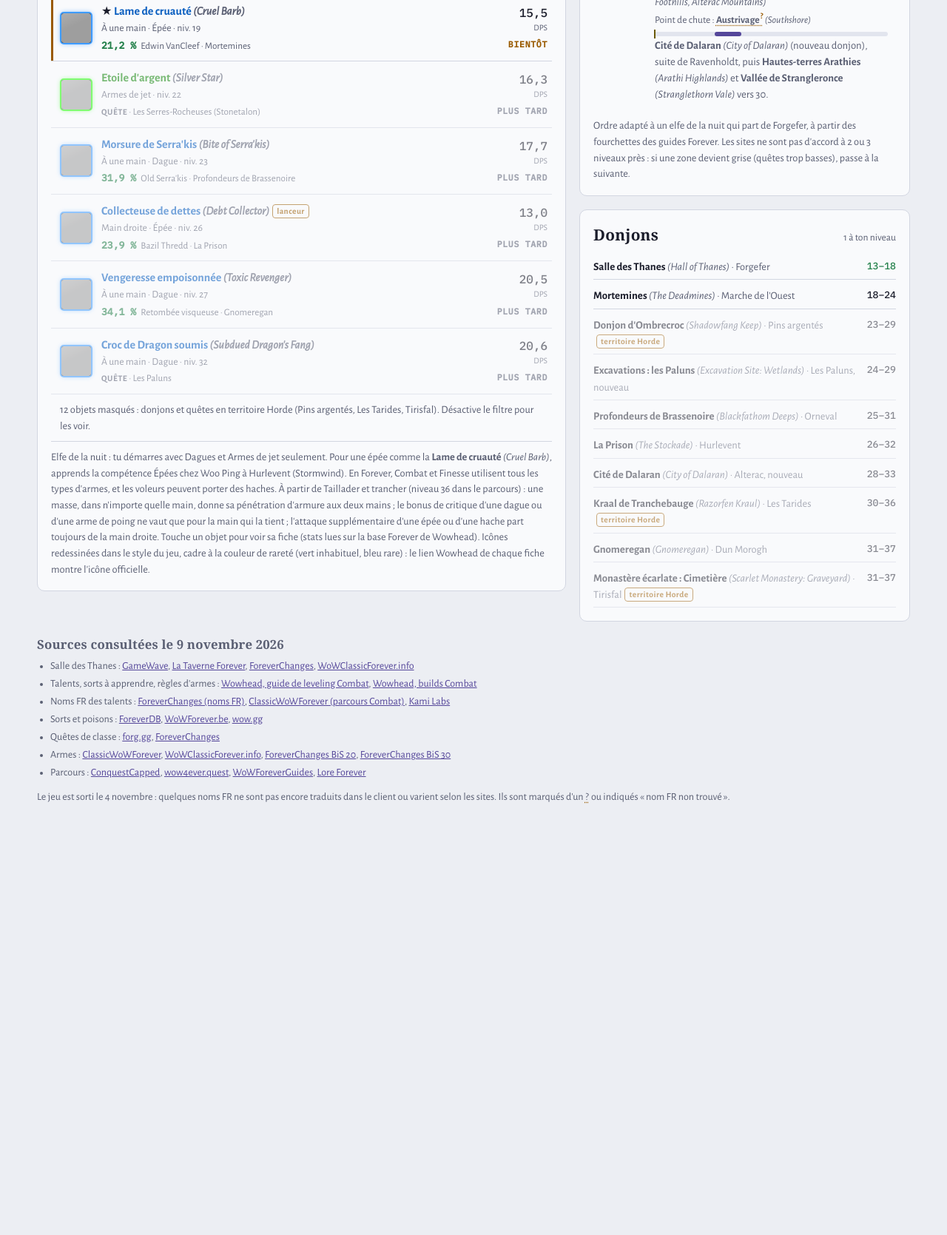
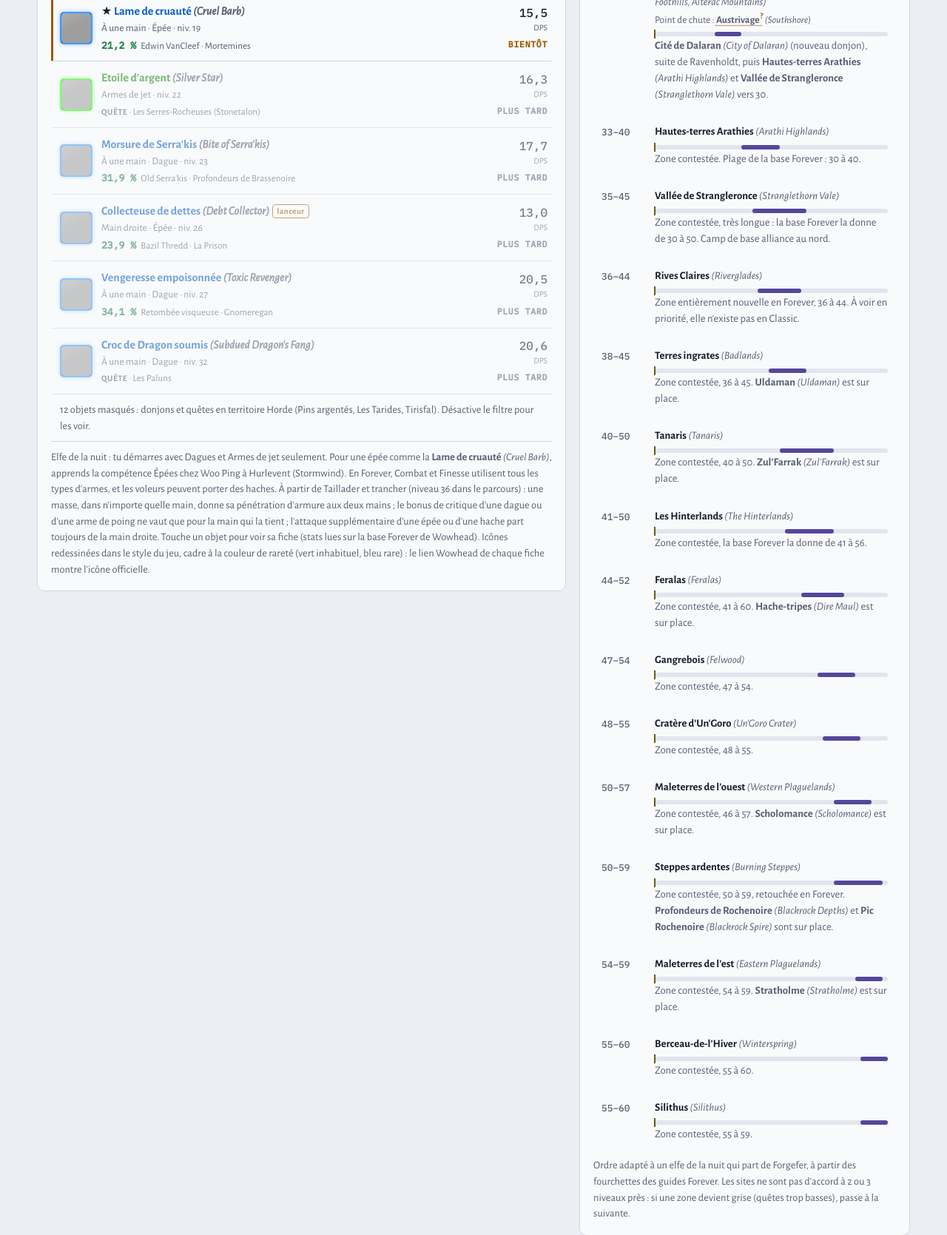
Before and after one commit to Oxxvard/WOWFOREVER, a plain HTML site: page carnet-voleur-site_1/index.html in a window 1280 px wide. Shown: the part 3141-4810 px from the top of the page at 74% size. Before the commit the page ends 4277 px from the top, so only its background shows below. Drawn offline with nearby package versions, Linux system fonts and the light colour scheme; grey boxes are pictures that could not be loaded; a web font is replaced by a local one.

Commit message:
Zones et donjons jusqu'au 60
Quatorze zones du 33 au 60 et dix donjons du 37 au 60, noms FR et EN
et plages de niveaux lus sur la liste des zones de Wowhead Forever.
Le point de chute devient facultatif. Cache v10.

Co-Authored-By: Claude Opus 5 <noreply@anthropic.com>

```diff
--- a/carnet-voleur-site_1/index.html
+++ b/carnet-voleur-site_1/index.html
@@ -507,7 +507,21 @@ footer{margin-top:22px}
     {a:22, b:26, zone:nm("Les Paluns","Wetlands",1), hub:nm("Port de Menethil","Menethil Harbor",0), txt:"Plus de 50 quêtes dont des nouvelles en Forever. Garde la chaîne de Thandol (Thandol Span) pour le 28. Bateau vers Auberdine pour rentrer en Kalimdor."},
     {a:23, b:28, zone:nm("Orneval","Ashenvale",1), hub:"Astranaar", txt:"Grosse zone elfe, nouvelles quêtes Forever. " + nm("Profondeurs de Brassenoire","Blackfathom Deeps",1) + " juste à côté. " + nm("Sombrivage","Darkshore",1) + " en appoint si tu manques de quêtes."},
     {a:24, b:29, zone:nm("Bois de la Pénombre","Duskwood",1), hub:nm("Sombre-Comté","Darkshire",0), txt:"La zone la plus riche (environ 85 quêtes). Enchaîne avec " + nm("Excavations : les Paluns","Excavation Site: Wetlands",1) + " et " + nm("La Prison","The Stockade",1) + "."},
-    {a:28, b:33, zone:nm("Contreforts de Hautebrande et Alterac","Hillsbrad Foothills, Alterac Mountains",0), hub:nm("Austrivage","Southshore",0), txt:nm("Cité de Dalaran","City of Dalaran",1) + " (nouveau donjon), suite de Ravenholdt, puis " + nm("Hautes-terres Arathies","Arathi Highlands",1) + " et " + nm("Vallée de Strangleronce","Stranglethorn Vale",1) + " vers 30."}
+    {a:28, b:33, zone:nm("Contreforts de Hautebrande et Alterac","Hillsbrad Foothills, Alterac Mountains",0), hub:nm("Austrivage","Southshore",0), txt:nm("Cité de Dalaran","City of Dalaran",1) + " (nouveau donjon), suite de Ravenholdt, puis " + nm("Hautes-terres Arathies","Arathi Highlands",1) + " et " + nm("Vallée de Strangleronce","Stranglethorn Vale",1) + " vers 30."},
+    {a:33, b:40, zone:nm("Hautes-terres Arathies","Arathi Highlands",1), txt:"Zone contestée. Plage de la base Forever : 30 à 40."},
+    {a:35, b:45, zone:nm("Vallée de Strangleronce","Stranglethorn Vale",1), txt:"Zone contestée, très longue : la base Forever la donne de 30 à 50. Camp de base alliance au nord."},
+    {a:36, b:44, zone:nm("Rives Claires","Riverglades",1), txt:"Zone entièrement nouvelle en Forever, 36 à 44. À voir en priorité, elle n'existe pas en Classic."},
+    {a:38, b:45, zone:nm("Terres ingrates","Badlands",1), txt:"Zone contestée, 36 à 45. " + nm("Uldaman","Uldaman",1) + " est sur place."},
+    {a:40, b:50, zone:nm("Tanaris","Tanaris",1), txt:"Zone contestée, 40 à 50. " + nm("Zul'Farrak","Zul'Farrak",1) + " est sur place."},
+    {a:41, b:50, zone:nm("Les Hinterlands","The Hinterlands",1), txt:"Zone contestée, la base Forever la donne de 41 à 56."},
+    {a:44, b:52, zone:nm("Feralas","Feralas",1), txt:"Zone contestée, 41 à 60. " + nm("Hache-tripes","Dire Maul",1) + " est sur place."},
+    {a:47, b:54, zone:nm("Gangrebois","Felwood",1), txt:"Zone contestée, 47 à 54."},
+    {a:48, b:55, zone:nm("Cratère d'Un'Goro","Un'Goro Crater",1), txt:"Zone contestée, 48 à 55."},
+    {a:50, b:57, zone:nm("Maleterres de l'ouest","Western Plaguelands",1), txt:"Zone contestée, 46 à 57. " + nm("Scholomance","Scholomance",1) + " est sur place."},
+    {a:50, b:59, zone:nm("Steppes ardentes","Burning Steppes",1), txt:"Zone contestée, 50 à 59, retouchée en Forever. " + nm("Profondeurs de Rochenoire","Blackrock Depths",1) + " et " + nm("Pic Rochenoire","Blackrock Spire",1) + " sont sur place."},
+    {a:54, b:59, zone:nm("Maleterres de l'est","Eastern Plaguelands",1), txt:"Zone contestée, 54 à 59. " + nm("Stratholme","Stratholme",1) + " est sur place."},
+    {a:55, b:60, zone:nm("Berceau-de-l'Hiver","Winterspring",1), txt:"Zone contestée, 55 à 60."},
+    {a:55, b:60, zone:nm("Silithus","Silithus",1), txt:"Zone contestée, 55 à 59."}
   ];
 
   /* ---------- Donjons ---------- */
@@ -521,7 +535,17 @@ footer{margin-top:22px}
     {fr:"Cité de Dalaran", en:"City of Dalaran", a:28, b:33, st:1, where:"Alterac, nouveau"},
     {fr:"Kraal de Tranchebauge", en:"Razorfen Kraul", a:30, b:36, st:1, where:"Les Tarides", terr:true},
     {fr:"Gnomeregan", en:"Gnomeregan", a:31, b:37, st:1, where:"Dun Morogh"},
-    {fr:"Monastère écarlate : Cimetière", en:"Scarlet Monastery: Graveyard", a:31, b:37, st:1, where:"Tirisfal", terr:true}
+    {fr:"Monastère écarlate : Cimetière", en:"Scarlet Monastery: Graveyard", a:31, b:37, st:1, where:"Tirisfal", terr:true},
+    {fr:"Souilles de Tranchebauge", en:"Razorfen Downs", a:37, b:47, st:1, where:"Les Tarides", terr:true},
+    {fr:"Uldaman", en:"Uldaman", a:42, b:52, st:1, where:"Terres ingrates"},
+    {fr:"Maraudon", en:"Maraudon", a:42, b:52, st:1, where:"Désolace"},
+    {fr:"Hache-tripes", en:"Dire Maul", a:44, b:54, st:1, where:"Feralas"},
+    {fr:"Zul'Farrak", en:"Zul'Farrak", a:46, b:56, st:1, where:"Tanaris"},
+    {fr:"Stratholme", en:"Stratholme", a:48, b:58, st:1, where:"Maleterres de l'est"},
+    {fr:"Temple englouti", en:"Sunken Temple", a:50, b:60, st:1, where:"Marais des Chagrins"},
+    {fr:"Profondeurs de Rochenoire", en:"Blackrock Depths", a:52, b:60, st:1, where:"Gorge des Vents brûlants"},
+    {fr:"Pic Rochenoire", en:"Blackrock Spire", a:55, b:60, st:1, where:"Gorge des Vents brûlants"},
+    {fr:"Scholomance", en:"Scholomance", a:55, b:60, st:1, where:"Maleterres de l'ouest"}
   ];
 
   /* ---------- Objets ---------- */
@@ -686,7 +710,7 @@ footer{margin-top:22px}
     if (t){
       items.push(["Talent", "Place ton point dans <span class=\"talent-pill\">" + (t.fr ? esc(t.fr) : esc(t.en)) + " <span class=\"en\">(" + esc(t.en) + ")</span></span> <span class=\"mono small\">" + r[tid] + "/" + t.max + "</span>" + (t.fr ? "" : " <span class=\"nofr\">nom FR non traduit en jeu</span>")]);
     }
-    if (L > 40) items.push(["Après le 40", "Les sorts, les poisons et le parcours de talents vont jusqu'au 60. Wowhead n'a pas de guide de leveling Combat pour Forever : le parcours du 41 au 60 est déduit des arbres Forever, pas recopié d'un guide. Les zones, les donjons et les armes s'arrêtent encore au 40 : cette partie du carnet reste à écrire."]);
+    if (L > 40) items.push(["Après le 40", "Tout va jusqu'au 60 sauf les armes, qui s'arrêtent encore au 40. Wowhead n'a pas de guide de leveling Combat pour Forever : le parcours de talents du 41 au 60 est déduit des arbres Forever, et les zones du 33 au 60 sont celles de la base Forever, sans itinéraire de quêtes détaillé."]);
     if (SPELLS[L]) items.push(["Maître voleur", spellsHtml(SPELLS[L])]);
     else items.push(["Maître voleur", "<span class=\"small\">Rien à apprendre : les sorts et rangs tombent aux niveaux pairs.</span>"]);
     if (L === 17) items.push(["Rappel", "Vérifie que tu as appris au 16 : " + spellsHtml(SPELLS[16])]);
@@ -845,7 +869,7 @@ footer{margin-top:22px}
       var cls = "stop" + (L >= s.a && L <= s.b ? " cur" : (L > s.b ? " past" : ""));
       var left = ((s.a - MIN) / span * 100), w = ((s.b - s.a) / span * 100);
       var mark = ((L - MIN) / span * 100);
-      return "<div class=\"" + cls + "\"><span class=\"range\">" + s.a + "–" + s.b + "</span><div style=\"min-width:0\"><p>" + s.zone + "</p><p class=\"hub\">Point de chute : " + s.hub + "</p><div class=\"bar\" aria-hidden=\"true\"><i style=\"left:" + left + "%;width:" + Math.max(w, 2) + "%\"></i><b style=\"left:calc(" + mark + "% - 1px)\"></b></div><p class=\"small\">" + s.txt + "</p></div></div>";
+      return "<div class=\"" + cls + "\"><span class=\"range\">" + s.a + "–" + s.b + "</span><div style=\"min-width:0\"><p>" + s.zone + "</p>" + (s.hub ? "<p class=\"hub\">Point de chute : " + s.hub + "</p>" : "") + "<div class=\"bar\" aria-hidden=\"true\"><i style=\"left:" + left + "%;width:" + Math.max(w, 2) + "%\"></i><b style=\"left:calc(" + mark + "% - 1px)\"></b></div><p class=\"small\">" + s.txt + "</p></div></div>";
     }).join("");
     var inN = 0;
     $("djList").innerHTML = DJ.map(function(x){
--- a/carnet-voleur-site_1/sw.js
+++ b/carnet-voleur-site_1/sw.js
@@ -1,5 +1,5 @@
 /* Carnet du voleur : fonctionne hors ligne une fois ouvert une première fois. */
-const CACHE = "carnet-voleur-v9";
+const CACHE = "carnet-voleur-v10";
 const SHELL = ["./", "./index.html", "./manifest.webmanifest", "./icons/icon-192.png", "./icons/icon-512.png"];
 
 self.addEventListener("install", (e) => {
```
